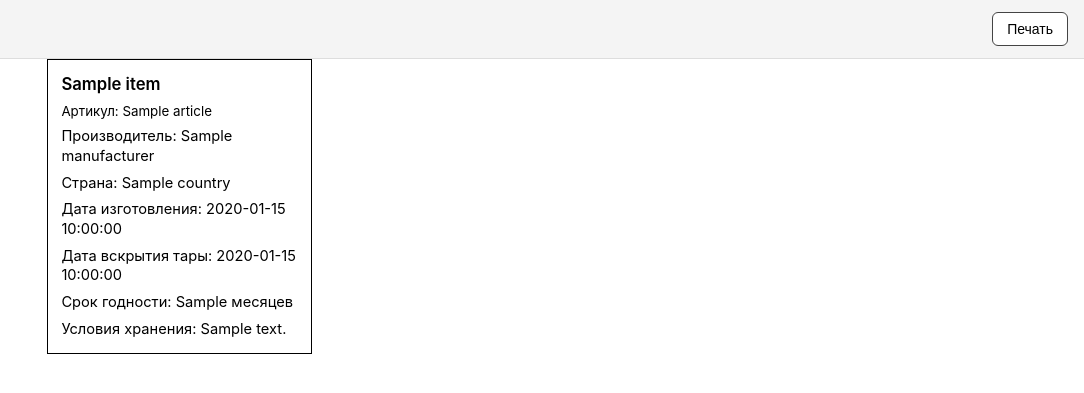
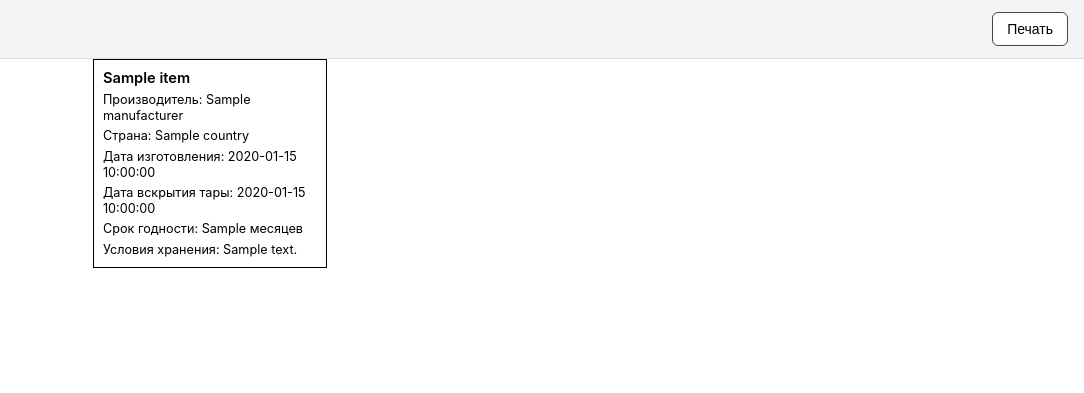
Before and after one commit to msnq-prod/Dvorik, a Flask app: template admin_ui/templates/labels_print.html in a window 1280 px wide. Shown: the top 393 px of the page, without its empty margins (196-1280 px from the left). Run offline with Flask 3, Linux system fonts and the light colour scheme; the template is opened without the code that fills it: most values are stand-ins (such as "Sample title", 1, 10 or a date in 2020); some libraries are stand-ins or nearby versions.

Commit message:
Adjust printable labels layout

```diff
--- a/admin_ui/templates/labels_print.html
+++ b/admin_ui/templates/labels_print.html
@@ -9,12 +9,13 @@
       body { font-family: 'Inter', 'Segoe UI', sans-serif; background:#fff; color:#000; margin:0; padding:0; }
       .print-actions { display:flex; justify-content:flex-end; padding:12px 16px; background:#f4f4f4; border-bottom:1px solid #ddd; }
       .print-actions button { padding:8px 14px; font-size:14px; border-radius:6px; border:1px solid #444; background:#fff; cursor:pointer; }
-      .labels-print-grid { display:grid; grid-template-columns: repeat(3, 7cm); gap:0; justify-content:center; padding:0; }
-      .print-label { width:7cm; min-height:4.8cm; border:1px solid #000; padding:0.35cm; display:flex; flex-direction:column; gap:0.18cm; font-size:11pt; line-height:1.35; }
-      .print-label strong { font-size:12pt; }
-      .label-title { font-weight:600; font-size:12.5pt; text-transform:none; }
-      .label-article { font-size:10pt; }
-      .label-line { font-size:11pt; }
+      .labels-print-grid { display:grid; grid-template-columns: repeat(3, 6.2cm); gap:0; justify-content:center; padding:0; }
+      .print-label { width:6.2cm; min-height:4.3cm; border:1px solid #000; padding:0.25cm; display:flex; flex-direction:column; gap:0.12cm; font-size:9.5pt; line-height:1.25; }
+      .print-label strong { font-size:10.5pt; }
+      .label-title { font-weight:600; font-size:11pt; text-transform:none; outline:none; }
+      .label-title[contenteditable="true"] { cursor:text; }
+      .label-title:focus { outline:1px dashed #888; outline-offset:2px; }
+      .label-line { font-size:9.5pt; }
       @media print {
         .print-actions { display:none; }
         body { margin:0; }
@@ -34,13 +35,12 @@
       {% else %}
         {% for item in items %}
           <div class="print-label">
-            <div class="label-title">{{ item.nomenclature_name or item.name or ('#' ~ item.id) }}</div>
-            {% if item.article %}<div class="label-article">Артикул: {{ item.article }}</div>{% endif %}
-            {% if item.manufacturer %}
-              <div class="label-line">Производитель: {{ item.manufacturer.name }}</div>
+            <div class="label-title" contenteditable="true" spellcheck="false">{{ item.nomenclature_name or item.name or ('#' ~ item.id) }}</div>
+            <div class="label-line">Производитель:{% if item.manufacturer %} {{ item.manufacturer.name }}{% endif %}</div>
+            {% if item.manufacturer and item.manufacturer.country %}
               <div class="label-line">Страна: {{ item.manufacturer.country }}</div>
             {% elif item.brand_country %}
-              <div class="label-line">{{ item.brand_country }}</div>
+              <div class="label-line">Страна: {{ item.brand_country }}</div>
             {% endif %}
             <div class="label-line">Дата изготовления: {{ manufacture_date }}</div>
             <div class="label-line">Дата вскрытия тары: {{ open_date }}</div>
```
